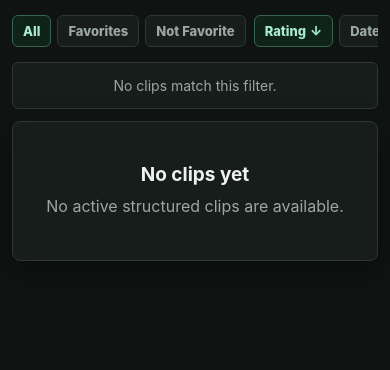
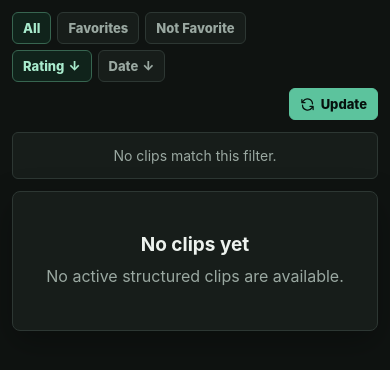
Before and after one commit to pbpunk/shocks-art, a FastAPI app: page /dashboard/clips in a window 390 px wide. Shown: the part 77-447 px from the top of the page. Run offline with FastAPI, Linux system fonts and the light colour scheme; data that the repository does not hold is empty; some libraries are stand-ins or nearby versions.

Commit message:
Align Clips update button with filters

```diff
--- a/static/clips_dashboard.css
+++ b/static/clips_dashboard.css
@@ -2,56 +2,13 @@
   margin-top: -12px;
 }
 
-.clips-refresh-bar {
+.clips-dashboard .public-controls {
   display: flex;
   align-items: center;
-  gap: 10px;
-  min-height: 32px;
-  margin: 0 0 6px;
-}
-
-.clips-refresh-bar form {
-  margin: 0;
-}
-
-.clips-refresh-bar button {
-  min-height: 32px;
-  padding: 0 10px;
-  font-size: 13px;
-}
-
-.clips-refresh-message {
-  min-width: 0;
-  overflow: hidden;
-  color: var(--muted);
-  font-size: 12px;
-  line-height: 1.25;
-  text-overflow: ellipsis;
-  white-space: nowrap;
-}
-
-.clips-refresh-message.is-error {
-  color: var(--danger);
-}
-
-.clips-dashboard .public-head {
-  margin: 0 0 6px;
-  padding: 0;
-}
-
-.clips-dashboard .public-head h1 {
-  font-size: 24px;
-}
-
-.clips-dashboard .public-head p {
-  margin: 0;
-  font-size: 13px;
-}
-
-.clips-dashboard .public-controls {
+  flex-wrap: wrap;
+  gap: 6px;
   margin-top: 0;
   margin-bottom: 10px;
-  gap: 8px;
 }
 
 .clips-dashboard .public-filters,
@@ -64,6 +21,48 @@
   min-height: 32px;
   padding: 0 10px;
   font-size: 13px;
+}
+
+.clips-refresh-bar {
+  display: flex;
+  align-items: center;
+  justify-content: flex-end;
+  gap: 8px;
+  min-width: 0;
+  min-height: 32px;
+  margin-left: auto;
+}
+
+.clips-refresh-bar form {
+  margin: 0;
+}
+
+.clips-update-button {
+  min-height: 32px;
+  gap: 6px;
+  padding: 0 10px;
+  font-size: 13px;
+}
+
+.clips-update-button svg {
+  width: 15px;
+  height: 15px;
+  flex: 0 0 auto;
+}
+
+.clips-refresh-message {
+  max-width: min(42vw, 520px);
+  min-width: 0;
+  overflow: hidden;
+  color: var(--muted);
+  font-size: 12px;
+  line-height: 1.25;
+  text-overflow: ellipsis;
+  white-space: nowrap;
+}
+
+.clips-refresh-message.is-error {
+  color: var(--danger);
 }
 
 .new-chip {
@@ -88,12 +87,12 @@
   }
 
   .clips-refresh-bar {
-    align-items: flex-start;
-    flex-direction: column;
-    gap: 5px;
+    width: 100%;
+    margin-left: 0;
   }
 
   .clips-refresh-message {
-    white-space: normal;
+    flex: 1 1 auto;
+    max-width: none;
   }
 }
```
